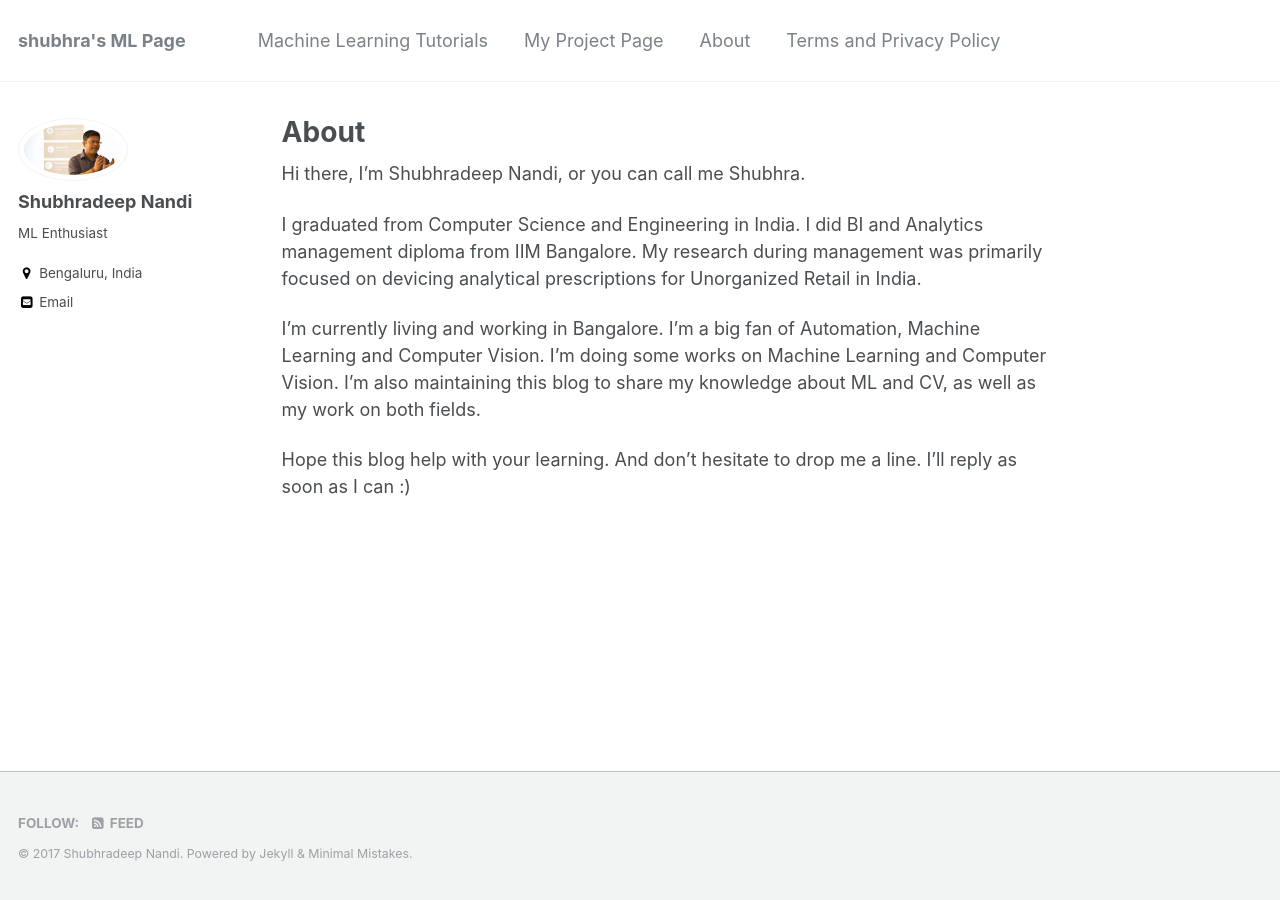
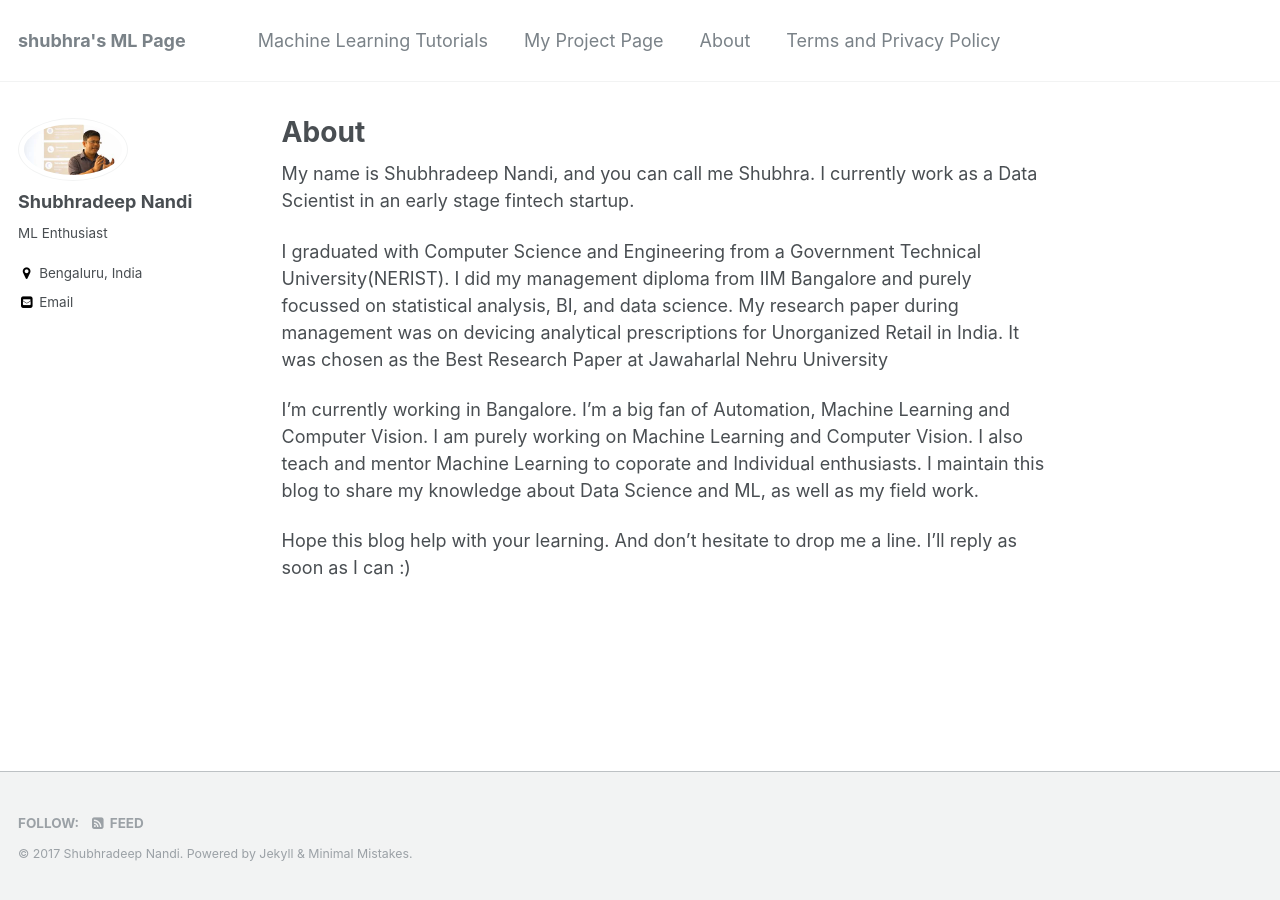
Before and after one commit to shubhradeepnandi/shubhradeepnandi.github.io, a Jekyll site: the page built from _pages/about.md, in a window 1280 px wide. Built offline with Jekyll 4.4.1, drawn with Linux system fonts in a browser that asks for light colours.

Commit message:
addsense

```diff
--- a/_includes/advertisements.html
+++ b/_includes/advertisements.html
@@ -3,7 +3,7 @@
 <div align="center" style="margin: 1em 0;">
 <ins class="adsbygoogle"
      style="display:block; border-bottom: initial;"
-     data-ad-client="ca-pub-3852793730107162"
+     data-ad-client="ca-pub-8015039913446937"
      data-ad-slot="2103500933"
      data-ad-format="auto"></ins>
 </div>
--- a/_layouts/default.html
+++ b/_layouts/default.html
@@ -8,7 +8,7 @@
     <script async src="//pagead2.googlesyndication.com/pagead/js/adsbygoogle.js"></script>
     <script>
       (adsbygoogle = window.adsbygoogle || []).push({
-        google_ad_client: "ca-pub-3852793730107162",
+        google_ad_client: "ca-pub-8015039913446937",
         enable_page_level_ads: true
       });
     </script>
@@ -28,7 +28,7 @@
     <div align="center" style="margin: 1em 0;">
       <ins class="adsbygoogle"
        style="display:block; border-bottom: initial;"
-       data-ad-client="ca-pub-3852793730107162"
+       data-ad-client="ca-pub-8015039913446937"
        data-ad-slot="2103500933"
        data-ad-format="auto"></ins>
     </div>
--- a/_pages/about.md
+++ b/_pages/about.md
@@ -4,11 +4,13 @@ title: "About"
 excerpt: "All about me."
 ---
 
-Hi there, I'm Shubhradeep Nandi, or you can call me Shubhra.
-
-I graduated from Computer Science and Engineering in India. I did BI and Analytics management diploma from IIM Bangalore. My research during management was primarily focused on devicing analytical prescriptions for Unorganized Retail in India.
-
-I'm currently living and working in Bangalore. I'm a big fan of Automation, Machine Learning and Computer Vision. I'm doing some works on Machine Learning and Computer Vision. I'm also maintaining this blog to share my knowledge about ML and CV, as well as my work on both fields.
+My name is Shubhradeep Nandi, and you can call me Shubhra. I currently work as a Data Scientist in an early stage fintech startup.
 
 
+I graduated with Computer Science and Engineering from a Government Technical University(NERIST). I did my management diploma from IIM Bangalore and purely focussed on statistical analysis, BI, and data science.
+My research paper during management was on devicing analytical prescriptions for Unorganized Retail in India.
+It was chosen as the Best Research Paper at Jawaharlal Nehru University
+
+I'm currently working in Bangalore. I'm a big fan of Automation, Machine Learning and Computer Vision. I am purely working on Machine Learning and Computer Vision. I also teach and mentor Machine Learning to coporate and Individual enthusiasts. I maintain this blog to share my knowledge about Data Science and ML, as well as my field work.
+
 Hope this blog help with your learning. And don't hesitate to drop me a line. I'll reply as soon as I can :)
```
Also changed, not shown: _posts/2016-10-18-Logistic-Regression.md (+2 -6 lines).
